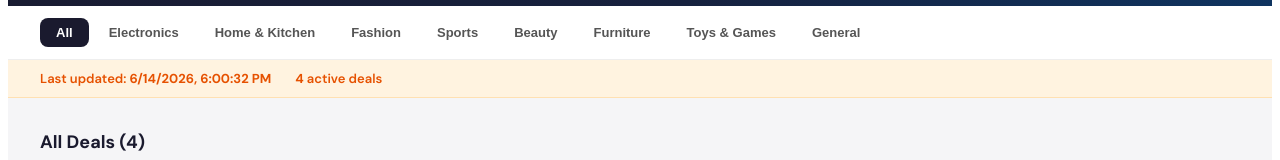
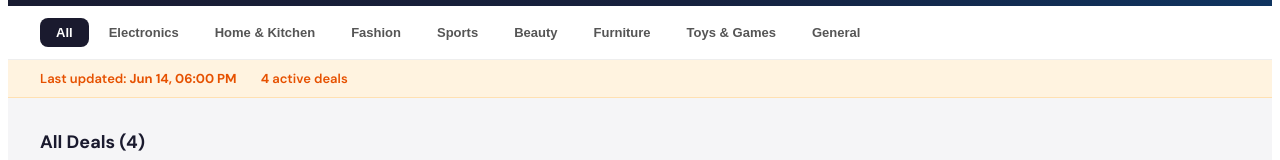
Before and after one commit to maxf1234/affiliate-2.0, a React (Vite) app: page / in a window 1280 px wide. Shown: the part 278-438 px from the top of the page. Built offline with nearby package versions, Linux system fonts and the light colour scheme.

Commit message:
Update App.jsx

```diff
--- a/src/App.jsx
+++ b/src/App.jsx
@@ -360,7 +360,7 @@ export default function App() {
 
       <div style={{ background: "#fff3e0", borderBottom: "1px solid #ffe0b2", padding: "10px 24px" }}>
         <div style={{ maxWidth: "1200px", margin: "0 auto", display: "flex", gap: "24px", fontSize: "13px", color: "#e65100", fontWeight: "600", flexWrap: "wrap" }}>
-          <span>Last updated: <strong>{lastUpdated ? lastUpdated.toLocaleString() : "Loading..."}</strong></span>
+          <span>Last updated: <strong>{lastUpdated ? lastUpdated.toLocaleString([], {month: "short", day: "numeric", hour: "2-digit", minute: "2-digit"}) : "Loading..."}</strong></span>
           <span><strong>{deals.length}</strong> active deals</span>
         </div>
       </div>
```
